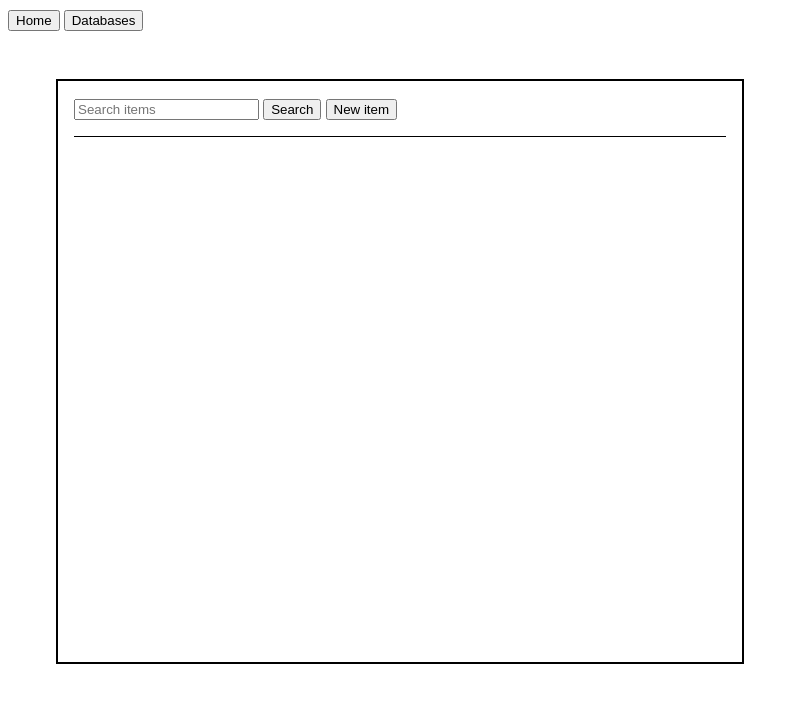
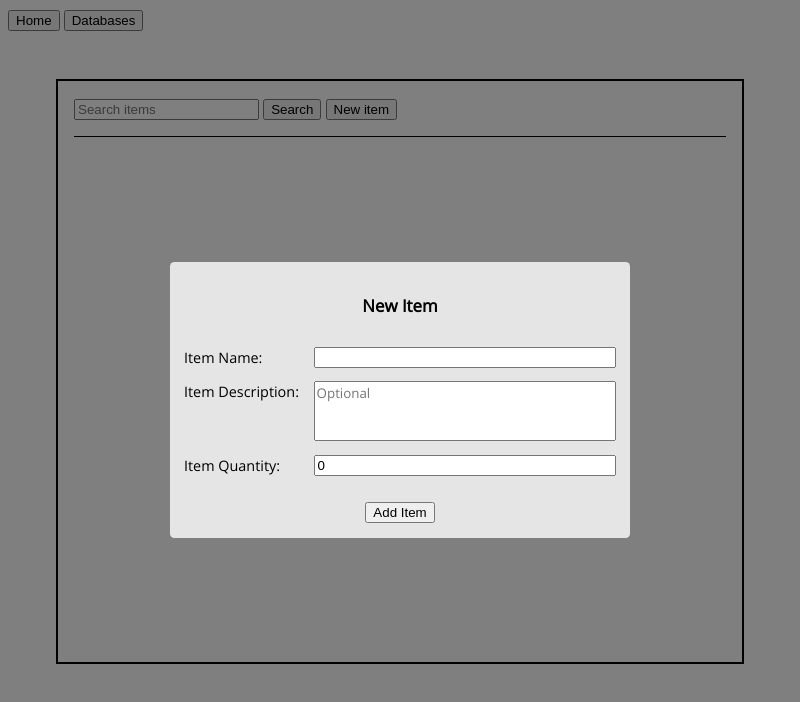
Before and after one commit to KLZX121/inventory-tracker, an Electron app: page renderer/html/items.html in a window 800 px wide. Both pictures are taken after a click on the button "New item". Drawn offline with Linux system fonts and the light colour scheme.

Commit message:
added new item form

```diff
--- a/renderer/css/index.css
+++ b/renderer/css/index.css
@@ -8,6 +8,10 @@ html {
 body {
     height: 98%;
     font-family: 'Open Sans', sans-serif;
+}
+textarea {
+    font-family: 'Open Sans', sans-serif;
+    resize: none;
 }
 #homeContainer {
     display: grid;
--- a/renderer/css/items.css
+++ b/renderer/css/items.css
@@ -0,0 +1,35 @@
+#newItemContainer {
+    display: flex;
+    position: fixed;
+    top: 0;
+    left: 0;
+    width: 100%;
+    height: 100%;
+    background-color: rgba(0, 0, 0, 0.5);
+    margin: 0;
+    justify-content: center;
+    align-items: center;
+}
+
+#newItemDiv {
+    width: 30em;
+    height: auto;
+    background-color: rgba(255, 255, 255, 0.8);
+    padding: 1em;
+    border-radius: 0.3em;
+    font-size: 0.9em;
+    text-align: center;
+}
+#newItemDiv > div {
+    display: grid;
+    grid-template-columns: 30% 70%;
+    text-align: left;
+}
+
+#newItemDiv > div * {
+    margin-top: 1em;
+}
+
+#addItemBtn {
+    margin-top: 2em;
+}
--- a/renderer/html/items.html
+++ b/renderer/html/items.html
@@ -13,13 +13,32 @@
     <section class="container">
         <input type="text" id="itemSearch" placeholder="Search items">
         <button id="itemSearchBtn">Search</button>
-        <button id="addNewItemBtn">New item</button>
+    <button id="newItemBtn" onclick="newItemContainer.style.display = 'flex';">New item</button>
 
         <div id="itemList" class="list">
 
         </div>
     </section>
 
+    <section id="newItemContainer" style="display: none;">
+        <div id="newItemDiv">
+            <h3 style="text-align: center;">New Item</h3>
+
+            <div>
+                <label for="itemNameInput">Item Name:</label>
+                <input type="text" id="itemNameInput">
+
+                <label for="itemDescription">Item Description:</label>
+                <textarea id="itemDescription" cols="20" rows="3" placeholder="Optional"></textarea>
+
+                <label for="itemQuantity">Item Quantity:</label>
+                <input type="number" id="itemQuantity" value="0">
+            </div>
+
+            <button id="addItemBtn">Add Item</button>
+        </div>
+    </section>
+
     <script src="../js/items.js"></script>
 </body>
 </html>
--- a/renderer/js/items.js
+++ b/renderer/js/items.js
@@ -1,7 +1,12 @@
 const g = document.getElementById.bind(document);
 
-const addNewItemBtn = g('addNewItemBtn'),
-    itemList = g('itemList');
+const newItemBtn = g('newItemBtn'),
+    itemList = g('itemList'),
+    newItemContainer = g('newItemContainer'),
+    addItemBtn = g('addItemBtn'),
+    itemNameInput = g('itemNameInput'),
+    itemDescription = g('itemDescription'),
+    itemQuantity = g('itemQuantity');
 
 const databaseName = new URLSearchParams(location.search).get('db');
 document.querySelector('.pageTitle').innerText = databaseName;
@@ -17,16 +22,26 @@ if (dbInfo.new) {
     store.set(obj);
 }
 
-addNewItemBtn.addEventListener('click', addNewItem);
+newItemContainer.addEventListener('click', event => {
+    if (event.target === newItemContainer) newItemContainer.style.display = 'none';
+});
+addItemBtn.addEventListener('click', addNewItem);
 
 function addNewItem(){
+    if (!itemNameInput.value.trim() || !itemQuantity.value) {
+        dialog.showMessageBox({message: 'Please fill in all required fields', type: 'error', title: 'Error'})
+        return;
+    }
+    newItemContainer.style.display = 'none';
+    db.insert({
+        itemName: itemNameInput.value,
+        itemDescription: itemDescription.value,
+        itemQuantity: itemQuantity.value
+    });
 
-    db.insert({
-        itemName: Math.random(),
-        itemDescription: 'Test',
-        itemQuantity: 1
-    })
-
+    itemNameInput.value = '';
+    itemDescription.value = '';
+    itemQuantity.value = 0;
     refreshItemList();
 }
 
```
Also changed, not shown: main.js (+9 -2 lines), renderer/js/preload.js (+12 -3 lines).
